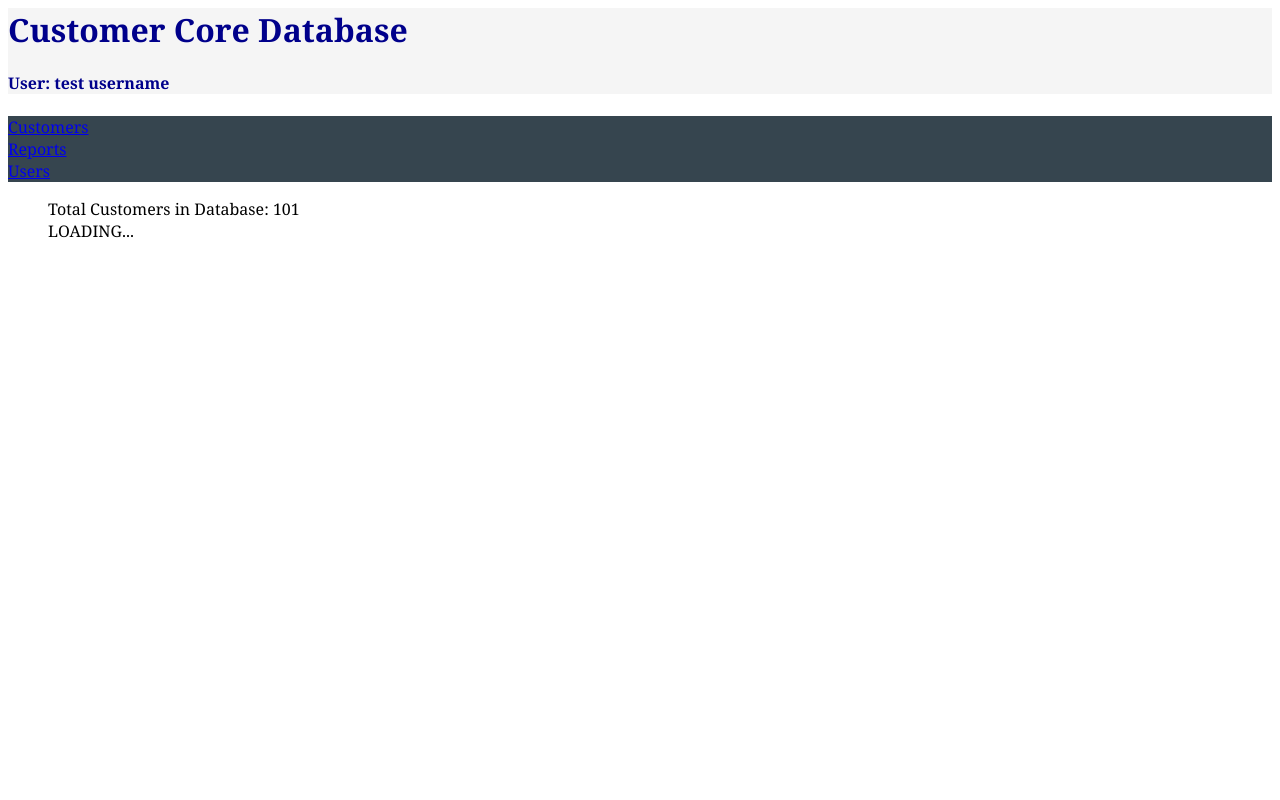
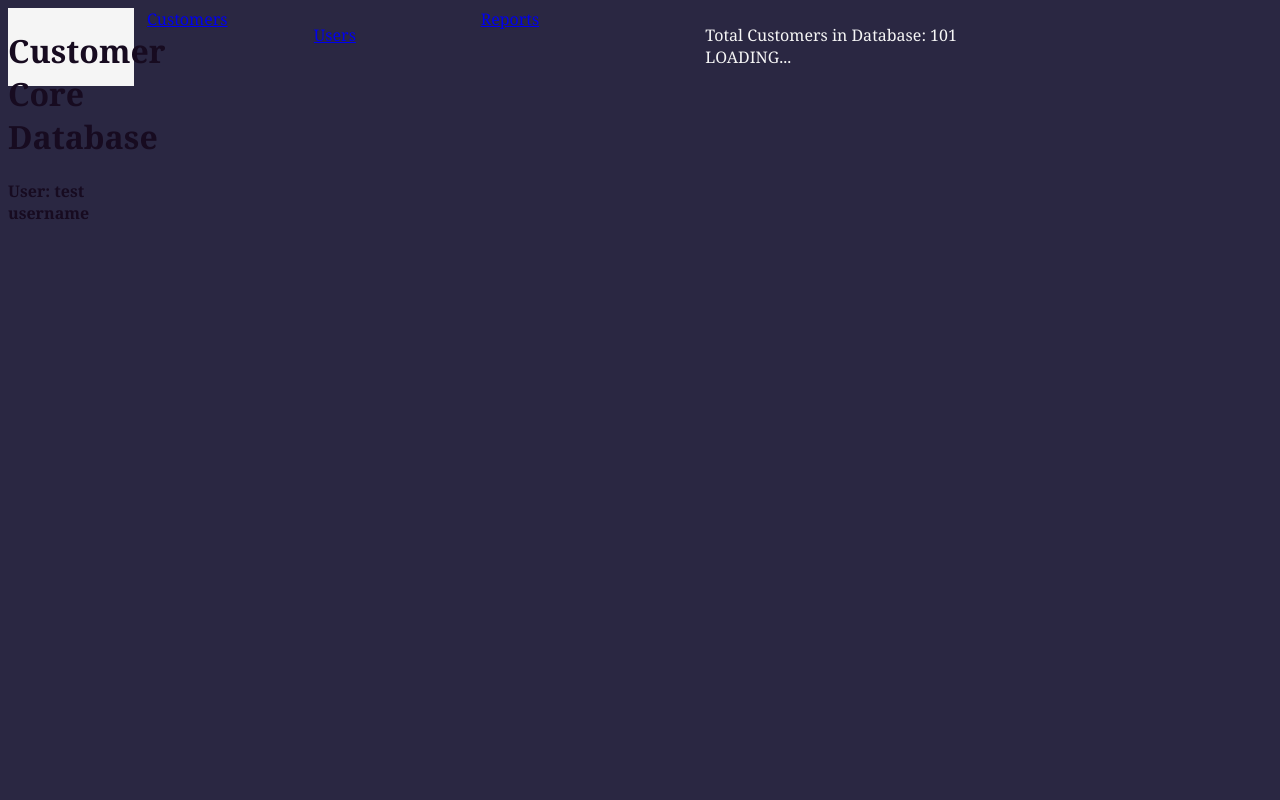
Before and after one commit to CharisGrubb/CustomerCoreDB, a FastAPI app: page / in a window 1280 px wide. Run offline with FastAPI, Linux system fonts and the light colour scheme; some libraries are stand-ins or nearby versions.

Commit message:
style updates

```diff
--- a/CustomerCoreService/static/styles.css
+++ b/CustomerCoreService/static/styles.css
@@ -1,9 +1,17 @@
 html{
     font-family: Georgia, serif;
 }
-
+body{
+    display: grid;
+    grid-template-columns: 10% 40% 40% auto;
+    grid-template-rows: 10% auto auto auto 10%;
+    column-gap: 1%;
+    row-gap: 1%;
+    background-color: rgb(42, 39, 66);
+    color: whitesmoke;
+}
 #header {
-    color:darkblue;
+    color:rgb(23, 11, 32);
     background-color:whitesmoke;
     text-align: left;
     border-color: black;
@@ -13,7 +21,18 @@
 
 #menu{
     text-align: left;
-    background-color: #36454F;
-    color:whitesmoke;
+    display: grid;
+    grid-template-columns: 33% 33% auto;
+    grid-template-rows: 20% 20% 20% 20% auto;
 
 }
+
+a.menuitem{
+    border-radius: 50%;
+    background-color: whitesmoke;
+    color: #36454F
+}
+
+a.menuitem:hover{
+    background-color: pink;
+}
```
